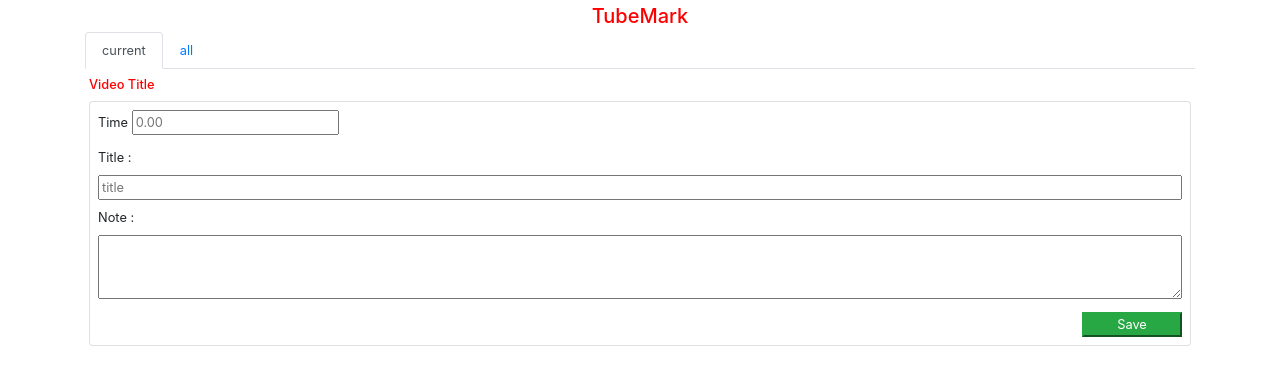
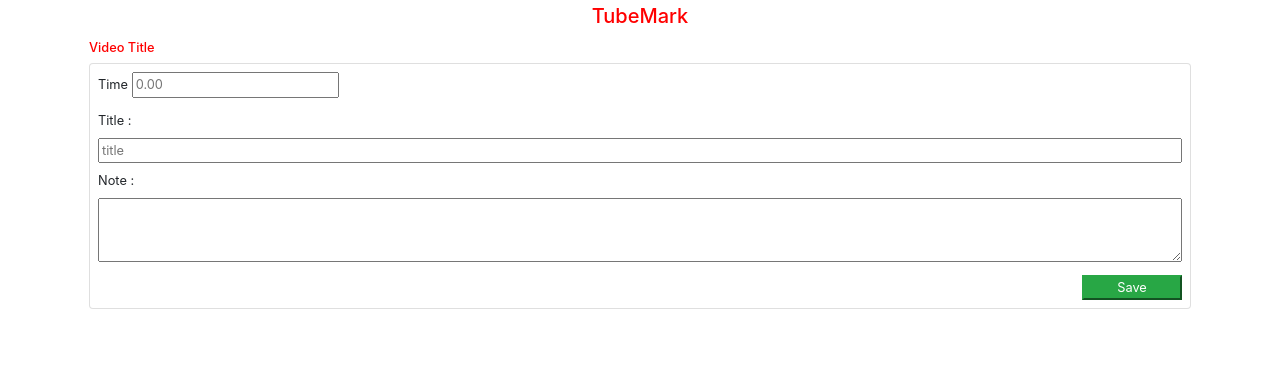
Before and after one commit to chaosifier/TubeMark, a browser extension: page mainPage.html in a window 1280 px wide. Drawn offline with Linux system fonts and the light colour scheme.

Commit message:
Remove all tab

```diff
--- a/mainPage.html
+++ b/mainPage.html
@@ -29,14 +29,6 @@
 <body>
     <div class="container">
         <h5 class="text-center m-1" id="appName">TubeMark</h5>
-        <ul class="nav nav-tabs" id="myTab" role="tablist">
-            <li class="nav-item">
-                <a class="nav-link active" id="current-tab" data-toggle="tab" href="#current" role="tab" aria-controls="current" aria-selected="true">current</a>
-            </li>
-            <li class="nav-item">
-                <a class="nav-link" id="all-tab" data-toggle="tab" href="#all" role="tab" aria-controls="all" aria-selected="false">all</a>
-            </li>
-        </ul>
         <div class="tab-content" id="myTabContent">
             <div class="tab-pane fade show active p-1" id="current" role="tabpanel" aria-labelledby="current-tab">
                 <h5 class="mt-1 mb-2" id="videoTitle">
@@ -68,7 +60,6 @@
                     </div>
                 </div>
             </div>
-            <div class="tab-pane fade" id="all" role="tabpanel" aria-labelledby="all-tab">Feature coming soon...</div>
         </div>
     </div>
     <script src="jquery-3.3.1.slim.min.js"></script>
```
